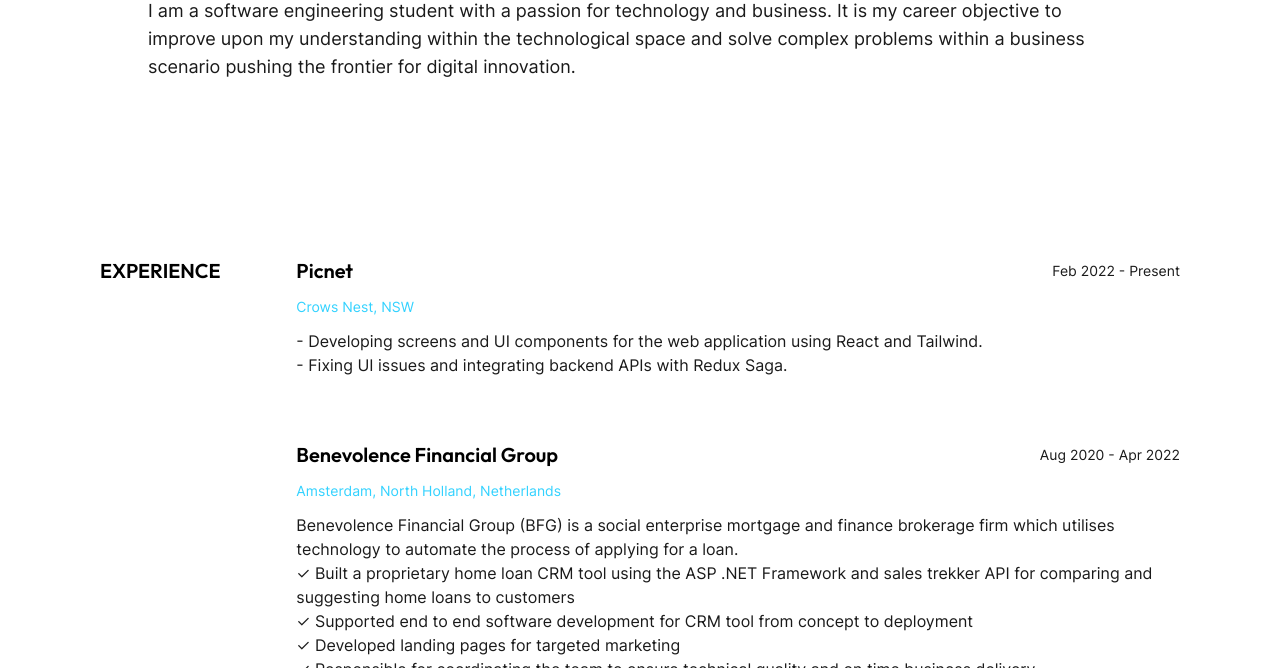
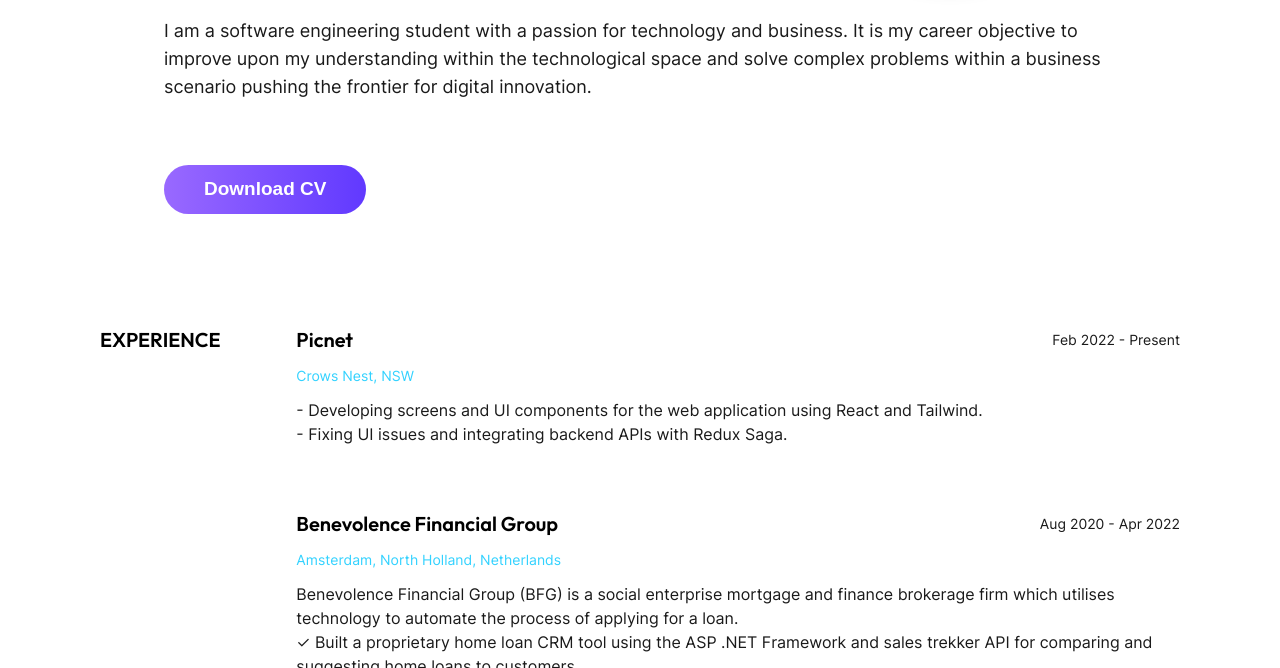
Before and after one commit to willyyto/william-portfolio-old, an Astro site: page / in a window 1280 px wide. Shown: the part 499-1167 px from the top of the page. Built offline with nearby package versions, Linux system fonts and the light colour scheme; Astro itself is replaced by a stand-in of ours; a web font is replaced by a local one.

Commit message:
added button and logo to website

```diff
--- a/src/components/general/Navbar.astro
+++ b/src/components/general/Navbar.astro
@@ -10,6 +10,7 @@ import { createLogo } from "@utils";
     class="text-2xl dark:text-light font-semibold dark:font-semibold font-outfit"
     href="/"
     >
+    {createLogo(info.name)}.
   </a>
   <nav>
     <ul class="flex items-center">
--- a/src/components/home/Hero.astro
+++ b/src/components/home/Hero.astro
@@ -19,16 +19,44 @@ const { name, about } = Astro.props as IHeroProps;
           />
         </div>
       </div>
+      <p class="dark:text-light text-lg mb-16 mt-5">
+        {about}
+      </p>
+
+      <button class="rounded-full button-custom w-button" style="background:">Download CV</button>
     </div>
 
+  </div>
 
-  <p class="dark:text-light text-lg mb-16">
-    {about}
-  </p>
 </section>
 
 <style>
-  .title {
-    font-size: 3rem;
+  .button-custom {
+  padding: 10px 40px;
+  border-radius: 100px;
+  background-color: #8356ff;
+  background-image: -webkit-gradient(linear, left top, right top, from(#9969ff), to(#6139ff));
+  background-image: linear-gradient(90deg, #9969ff, #6139ff);
+  -webkit-transition: all 200ms ease;
+  transition: all 200ms ease;
+  font-family: Colfax, sans-serif;
+  font-size: 19px;
+  line-height: 100%;
+  font-weight: 600;
+  text-align: center;
+}
+
+.w-button {
+  display: inline-block;
+  background-color: #3898EC;
+  color: white;
+  border: 0;
+  line-height: inherit;
+  text-decoration: none;
+  cursor: pointer;
+}
+
+  input.w-button {
+    -webkit-appearance: button;
   }
 </style>
```
